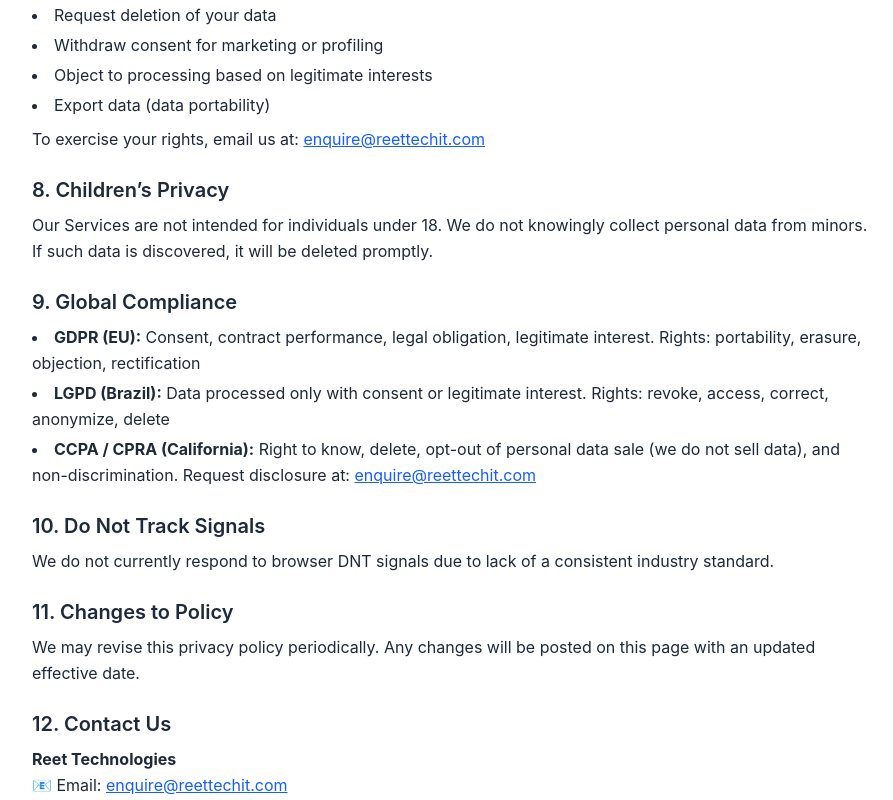
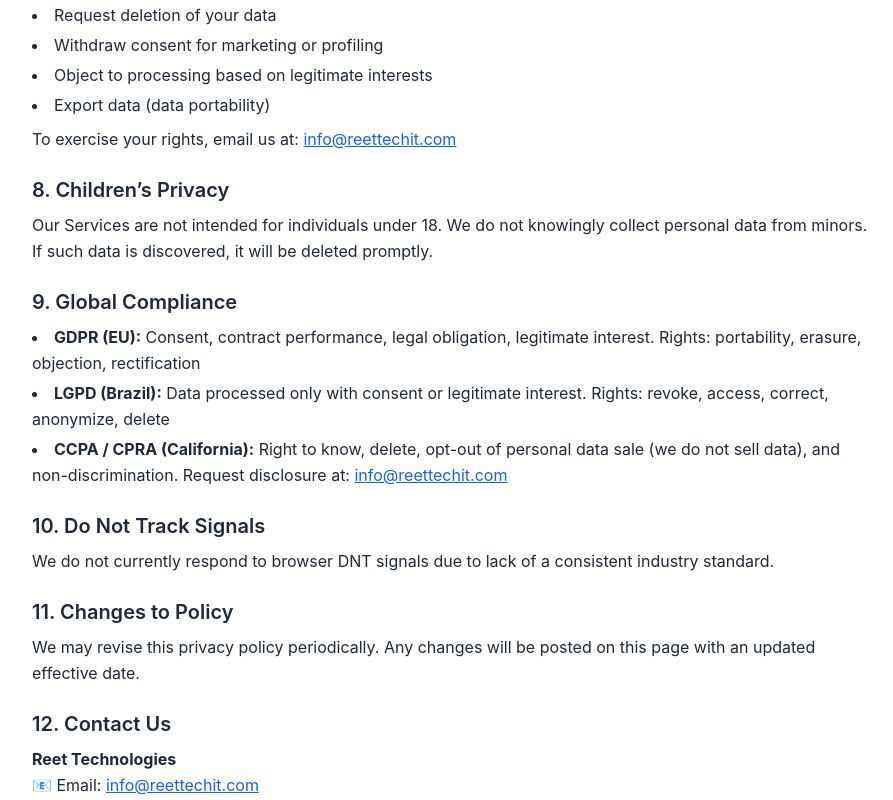
Before and after one commit to reettech24/reettechit, a Next.js app: page /en/pages/policies/privacyPolicy in a window 1280 px wide. Shown: the part 1660-2460 px from the top of the page, without its empty margins (184-1077 px from the left). Built offline with nearby package versions, Linux system fonts and the light colour scheme.

Commit message:
update policies email

```diff
--- a/src/app/[locale]/pages/policies/californiaPrivacyPolicy/page.jsx
+++ b/src/app/[locale]/pages/policies/californiaPrivacyPolicy/page.jsx
@@ -158,9 +158,9 @@
             Email:{" "}
             <a
               className="text-blue-600 underline"
-              href="mailto:enquire@reettechit.com"
+              href="mailto:info@reettechit.com"
             >
-              enquire@reettechit.com
+              info@reettechit.com
             </a>
           </li>
           <li>
@@ -226,9 +226,9 @@
           📧 Email:{" "}
           <a
             className="text-blue-600 underline"
-            href="mailto:enquire@reettechit.com"
+            href="mailto:info@reettechit.com"
           >
-            enquire@reettechit.com
+            info@reettechit.com
           </a>
         </p>
       </section>
--- a/src/app/[locale]/pages/policies/privacyPolicy/page.jsx
+++ b/src/app/[locale]/pages/policies/privacyPolicy/page.jsx
@@ -157,9 +157,9 @@
           To exercise your rights, email us at:{" "}
           <a
             className="text-blue-600 underline"
-            href="mailto:enquire@reettechit.com"
+            href="mailto:info@reettechit.com"
           >
-            enquire@reettechit.com
+            info@reettechit.com
           </a>
         </p>
       </section>
@@ -194,9 +194,9 @@
             non-discrimination. Request disclosure at:{" "}
             <a
               className="text-blue-600 underline"
-              href="mailto:enquire@reettechit.com"
+              href="mailto:info@reettechit.com"
             >
-              enquire@reettechit.com
+              info@reettechit.com
             </a>
           </li>
         </ul>
@@ -229,10 +229,10 @@
         <p>
           📧 Email:{" "}
           <a
-            href="mailto:enquire@reettechit.com"
+            href="mailto:info@reettechit.com"
             className="text-blue-600 underline"
           >
-            enquire@reettechit.com
+            info@reettechit.com
           </a>
         </p>
         <p>
--- a/src/app/[locale]/pages/policies/termsConditions/page.jsx
+++ b/src/app/[locale]/pages/policies/termsConditions/page.jsx
@@ -162,10 +162,10 @@
           <p>
             📧 Email:{" "}
             <a
-              href="mailto:enquire@reettechit.com"
+              href="mailto:info@reettechit.com"
               className="text-blue-600 underline"
             >
-              enquire@reettechit.com
+              info@reettechit.com
             </a>
           </p>
           <p>
```
